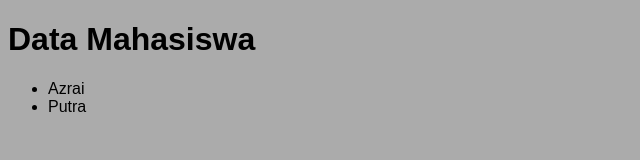
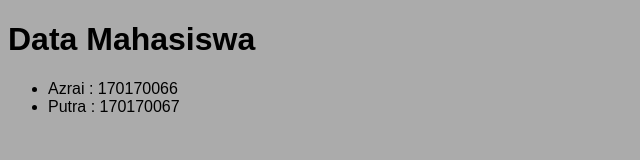
Before and after one commit to APBD98/belajar-git, a plain HTML site: page index.html in a window 1280 px wide. Shown: the whole page, without its empty margins (0-640 px from the left). Drawn offline with Linux system fonts and the light colour scheme.

Commit message:
menambahkan nim mahasiswa

```diff
--- a/index.html
+++ b/index.html
@@ -9,8 +9,8 @@
 <body>
 	<h1>Data Mahasiswa</h1>
 	<ul>
-		<li>Azrai</li>
-		<li>Putra</li>
+		<li>Azrai : 170170066</li>
+		<li>Putra : 170170067</li>
 	</ul>
 <script src="script.js"></script>
 </body>
```
